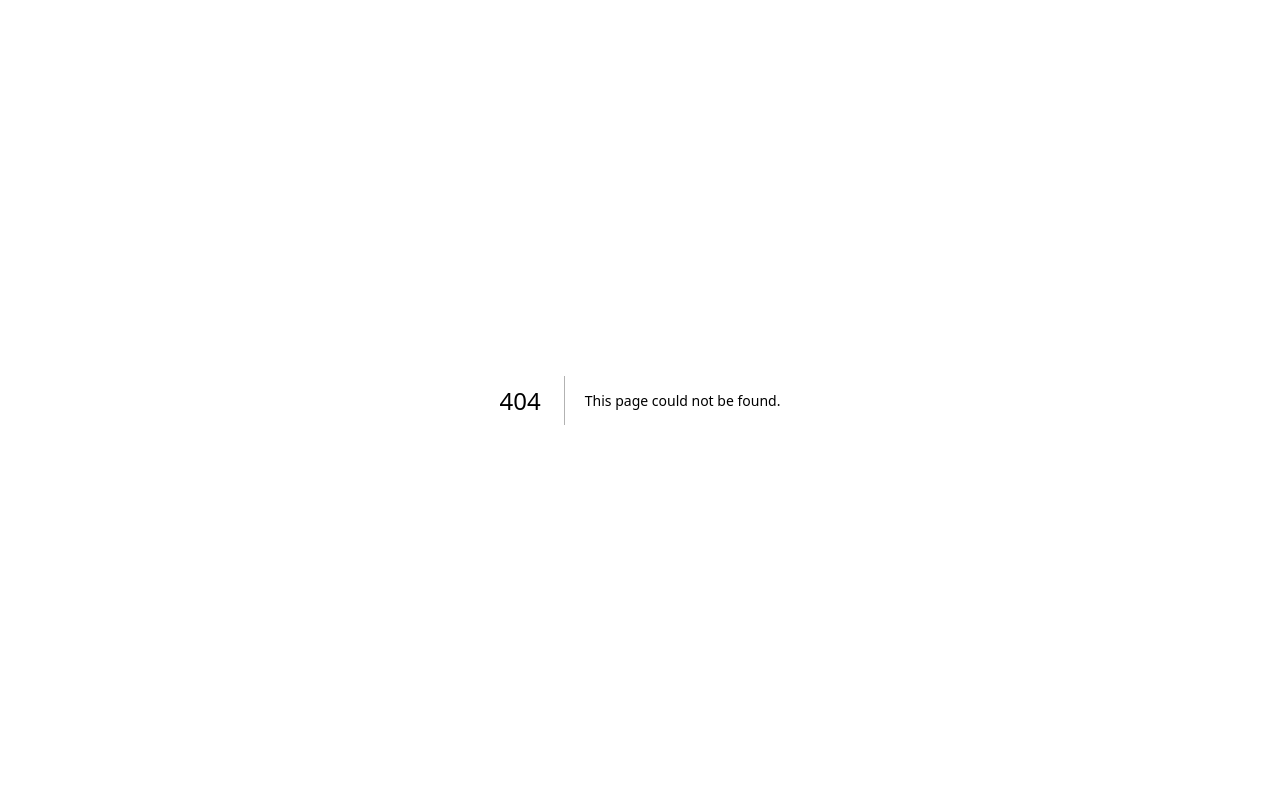
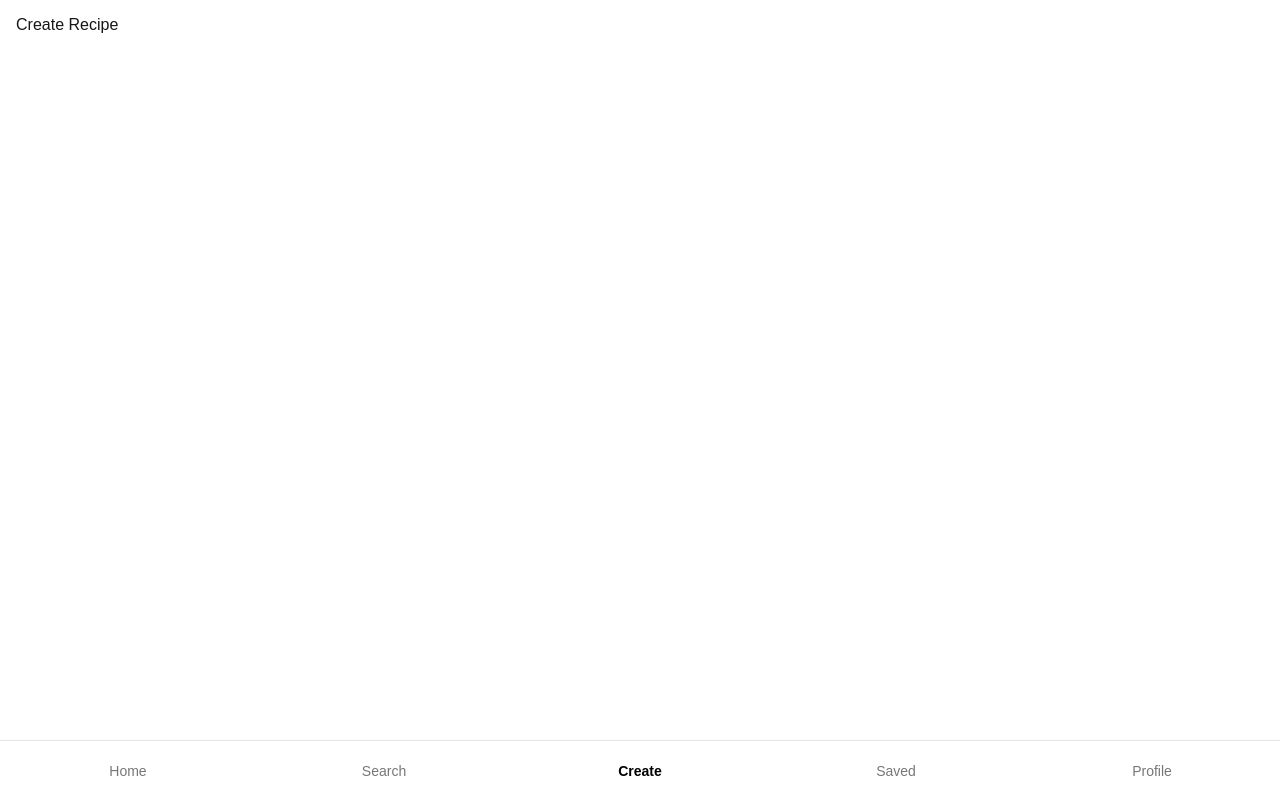
Before and after one commit to zbr79/Rencipe, a Next.js app in the folder frontend/: page /create in a window 1280 px wide. Before the commit this address had no page. Built offline with nearby package versions, Linux system fonts and the light colour scheme.

Commit message:
basic frame work

```diff
--- /dev/null
+++ b/frontend/src/app/components/BottomNav.tsx
@@ -0,0 +1,35 @@
+"use client";
+
+import Link from "next/link";
+import { usePathname } from "next/navigation";
+import styles from "./bottom-nav.module.css";
+
+const navItems = [
+  { href: "/", label: "Home" },
+  { href: "/search", label: "Search" },
+  { href: "/create", label: "Create" },
+  { href: "/saved", label: "Saved" },
+  { href: "/profile", label: "Profile" },
+];
+
+export default function BottomNav() {
+  const pathname = usePathname();
+
+  return (
+    <nav className={styles.nav}>
+      {navItems.map((item) => {
+        const active = pathname === item.href;
+
+        return (
+          <Link
+            key={item.href}
+            href={item.href}
+            className={`${styles.item} ${active ? styles.active : ""}`}
+          >
+            {item.label}
+          </Link>
+        );
+      })}
+    </nav>
+  );
+}
--- /dev/null
+++ b/frontend/src/app/components/bottom-nav.module.css
@@ -0,0 +1,31 @@
+.nav {
+  position: fixed;
+  bottom: 0;
+  left: 0;
+  right: 0;
+
+  height: 60px;
+
+  display: flex;
+  justify-content: space-around;
+  align-items: center;
+
+  background: #ffffff;
+  border-top: 1px solid #e5e5e5;
+
+  z-index: 1000;
+}
+
+.item {
+  flex: 1;
+  text-align: center;
+  font-size: 14px;
+  font-weight: 500;
+  color: #777;
+  text-decoration: none;
+}
+
+.active {
+  color: #000;
+  font-weight: 600;
+}
--- /dev/null
+++ b/frontend/src/app/create/page.tsx
@@ -0,0 +1,3 @@
+export default function CreatePage() {
+  return <div style={{ padding: 16 }}>Create Recipe</div>;
+}
--- a/frontend/src/app/layout.tsx
+++ b/frontend/src/app/layout.tsx
@@ -1,31 +1,18 @@
-import type { Metadata } from "next";
-import { Geist, Geist_Mono } from "next/font/google";
 import "./globals.css";
-
-const geistSans = Geist({
-  variable: "--font-geist-sans",
-  subsets: ["latin"],
-});
-
-const geistMono = Geist_Mono({
-  variable: "--font-geist-mono",
-  subsets: ["latin"],
-});
-
-export const metadata: Metadata = {
-  title: "Create Next App",
-  description: "Generated by create next app",
-};
+import BottomNav from "./components/BottomNav";
 
 export default function RootLayout({
   children,
-}: Readonly<{
+}: {
   children: React.ReactNode;
-}>) {
+}) {
   return (
     <html lang="en">
-      <body className={`${geistSans.variable} ${geistMono.variable}`}>
-        {children}
+      <body>
+        <div style={{ paddingBottom: "60px" }}>
+          {children}
+        </div>
+        <BottomNav />
       </body>
     </html>
   );
--- /dev/null
+++ b/frontend/src/app/profile/page.tsx
@@ -0,0 +1,3 @@
+export default function ProfilePage() {
+  return <div style={{ padding: 16 }}>Profile</div>;
+}
--- /dev/null
+++ b/frontend/src/app/saved/page.tsx
@@ -0,0 +1,3 @@
+export default function SavedPage() {
+  return <div style={{ padding: 16 }}>Saved Recipes</div>;
+}
--- /dev/null
+++ b/frontend/src/app/search/page.tsx
@@ -0,0 +1,3 @@
+export default function SearchPage() {
+  return <div style={{ padding: 16 }}>Search</div>;
+}
```
